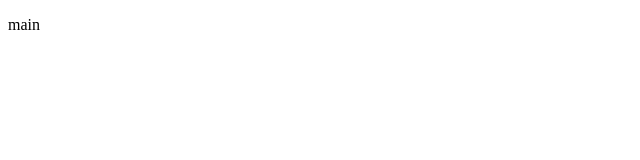
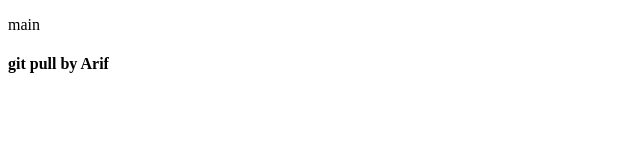
Before and after one commit to codesikhi/git-pull-marge, a plain HTML site: page index.html in a window 1280 px wide. Shown: the whole page, without its empty margins (0-640 px from the left). Drawn offline with Linux system fonts and the light colour scheme.

Commit message:
Git commit by rasel

```diff
--- a/index.html
+++ b/index.html
@@ -7,5 +7,7 @@
   </head>
   <body>
     <p>main</p>
+
+    <h4>git pull by Arif</h4>
   </body>
 </html>
```
